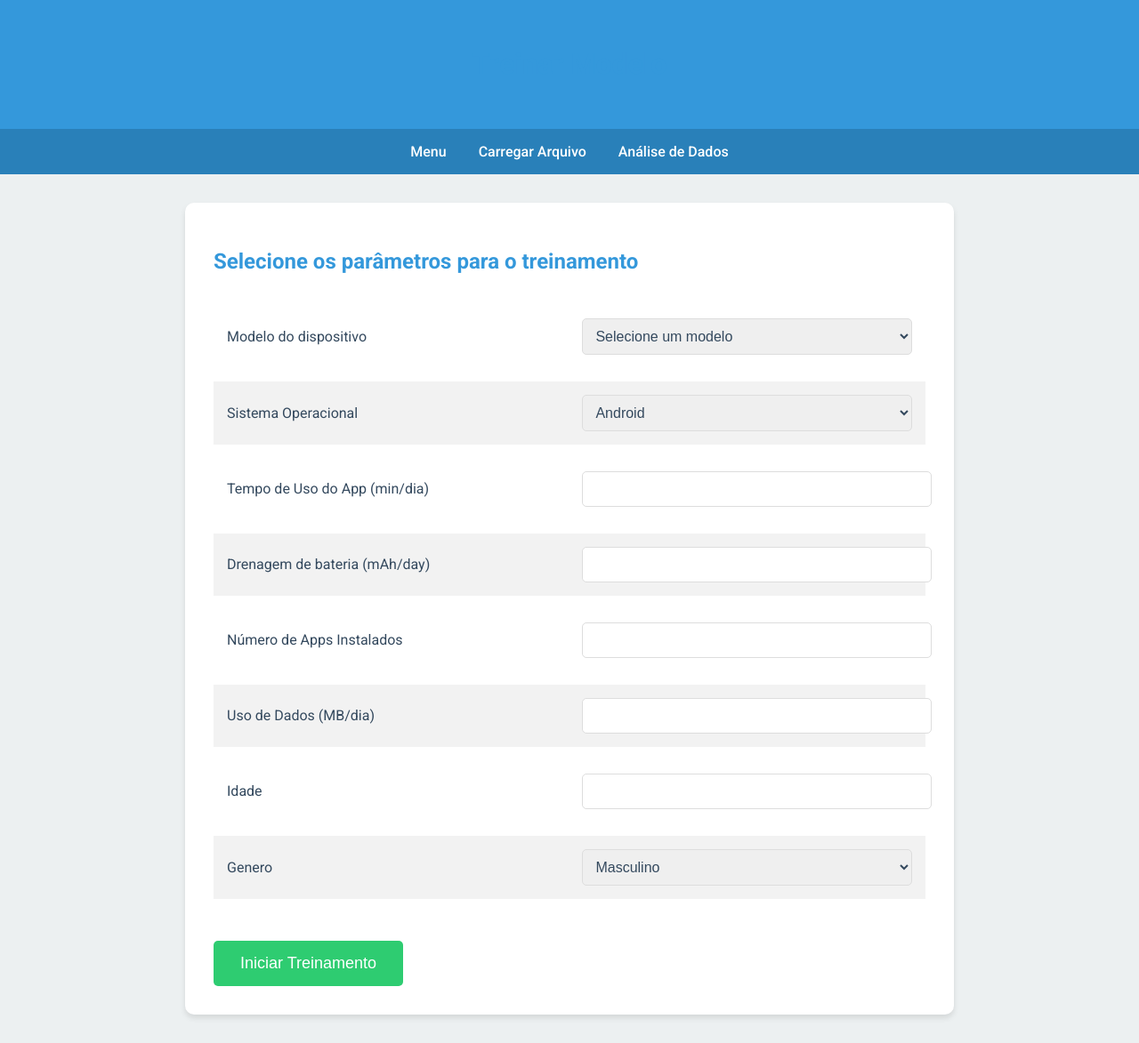
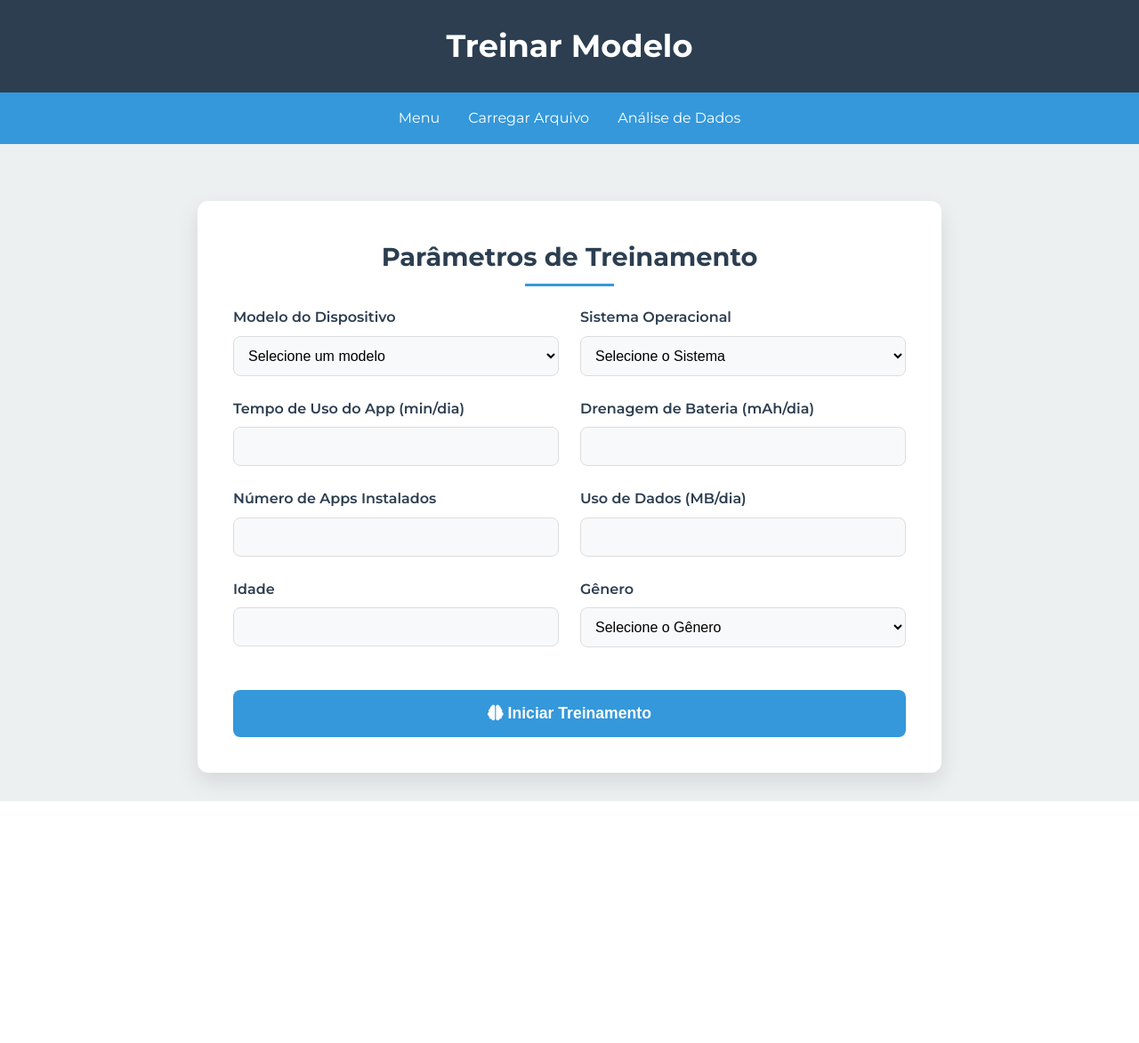
Before and after one commit to GustavoRossii/TrabalhoFinalTopicos, a Flask app: page /treinar in a window 1280 px wide. Shown: the whole page at 89% size. After the commit the page ends 901 px from the top, so only its background shows below. Run offline with Flask 3, Linux system fonts and the light colour scheme; the visitor is signed in with stand-in values (Sample User, id 1).

Commit message:
Update treinar.html

```diff
--- a/templates/treinar.html
+++ b/templates/treinar.html
@@ -3,131 +3,185 @@
 <head>
     <meta charset="UTF-8">
     <meta name="viewport" content="width=device-width, initial-scale=1.0">
-    <title>Treinar Modelo</title>
-    <link href="https://fonts.googleapis.com/css2?family=Roboto:wght@300;400;500;700&display=swap" rel="stylesheet">
+    <title>DataFlow - Treinar Modelo</title>
+    <link rel="icon" type="image/png" sizes="16x16" href="{{ url_for('static', filename='favicon-16x16.png') }}">
+    <link href="https://fonts.googleapis.com/css2?family=Montserrat:wght@300;400;600;700&display=swap" rel="stylesheet">
+    <link rel="stylesheet" href="https://cdnjs.cloudflare.com/ajax/libs/font-awesome/6.0.0-beta3/css/all.min.css">
     <style>
         :root {
-            --primary-color: #3498db;
-            --secondary-color: #2ecc71;
+            --primary-color: #2c3e50;
+            --secondary-color: #3498db;
             --accent-color: #e74c3c;
             --background-color: #ecf0f1;
             --text-color: #34495e;
-            --box-shadow: 0 4px 6px rgba(0, 0, 0, 0.1);
+            --card-bg: #ffffff;
+            --input-bg: #f8f9fa;
         }
-        body, html {
+
+        * {
             margin: 0;
             padding: 0;
-            font-family: 'Roboto', sans-serif;
+            box-sizing: border-box;
+        }
+
+        body {
+            font-family: 'Montserrat', sans-serif;
             background-color: var(--background-color);
             color: var(--text-color);
+            line-height: 1.6;
         }
-        header {
+
+        .container {
+            max-width: 900px;
+            margin: 0 auto;
+            padding: 2rem;
+        }
+
+        .header {
             background-color: var(--primary-color);
             color: white;
-            padding: 2rem;
             text-align: center;
-            box-shadow: var(--box-shadow);
+            padding: 1.5rem;
+            box-shadow: 0 4px 6px rgba(0,0,0,0.1);
         }
-        nav {
-            background-color: #2980b9;
+
+        .header h1 {
+            font-size: 2.2rem;
+            font-weight: 700;
+        }
+
+        .navigation {
+            background-color: var(--secondary-color);
+            display: flex;
+            justify-content: center;
             padding: 1rem;
-            text-align: center;
         }
-        nav a {
+
+        .navigation a {
             color: white;
             text-decoration: none;
             margin: 0 1rem;
             font-weight: 500;
             transition: color 0.3s ease;
         }
-        nav a:hover {
+
+        .navigation a:hover {
             color: var(--accent-color);
         }
-        .container {
-            max-width: 800px;
-            margin: 2rem auto;
-            background: white;
-            padding: 2rem;
-            border-radius: 10px;
-            box-shadow: var(--box-shadow);
+
+        .training-form {
+            background-color: var(--card-bg);
+            border-radius: 12px;
+            padding: 2.5rem;
+            box-shadow: 0 10px 25px rgba(0,0,0,0.1);
+            margin-top: 2rem;
         }
-        h1, h2 {
+
+        .form-title {
+            text-align: center;
             color: var(--primary-color);
+            margin-bottom: 2rem;
+            font-size: 1.8rem;
+            position: relative;
         }
-        table {
-            width: 100%;
-            border-collapse: separate;
-            border-spacing: 0 15px;
-            margin-top: 20px;
+
+        .form-title::after {
+            content: '';
+            position: absolute;
+            bottom: -10px;
+            left: 50%;
+            width: 100px;
+            height: 3px;
+            background-color: var(--secondary-color);
+            transform: translateX(-50%);
         }
-        table th, table td {
-            padding: 15px;
-            text-align: left;
-            border: none;
+
+        .form-grid {
+            display: grid;
+            grid-template-columns: repeat(2, 1fr);
+            gap: 1.5rem;
         }
-        table th {
-            background-color: var(--primary-color);
-            color: white;
-            font-weight: 500;
-            border-radius: 5px 5px 0 0;
+
+        @media (max-width: 768px) {
+            .form-grid {
+                grid-template-columns: 1fr;
             }
-        table tr:nth-child(even) {
-            background-color: #f2f2f2;
         }
-        input, select {
-            width: 100%;
-            padding: 10px;
+
+        .form-group {
+            display: flex;
+            flex-direction: column;
+        }
+
+        .form-group label {
+            margin-bottom: 0.5rem;
+            color: var(--primary-color);
+            font-weight: 600;
+        }
+
+        .form-group input,
+        .form-group select {
+            padding: 0.75rem;
             border: 1px solid #ddd;
-            border-radius: 5px;
-            font-size: 16px;
-            color: var(--text-color);
+            border-radius: 8px;
+            background-color: var(--input-bg);
+            font-size: 1rem;
             transition: border-color 0.3s ease;
         }
-        input:focus, select:focus {
+
+        .form-group input:focus,
+        .form-group select:focus {
             outline: none;
-            border-color: var(--primary-color);
+            border-color: var(--secondary-color);
+            box-shadow: 0 0 0 3px rgba(52, 152, 219, 0.2);
         }
-        button {
-            margin-top: 2rem;
+
+        .submit-btn {
+            grid-column: span 2;
+            padding: 1rem;
             background-color: var(--secondary-color);
             color: white;
             border: none;
-            padding: 15px 30px;
-            border-radius: 5px;
+            border-radius: 8px;
+            font-size: 1.1rem;
+            font-weight: 600;
             cursor: pointer;
-            font-size: 18px;
-            font-weight: 500;
             transition: background-color 0.3s ease;
+            margin-top: 1.5rem;
         }
-        button:hover {
-            background-color: #27ae60;
+
+        .submit-btn:hover {
+            background-color: var(--accent-color);
+        }
+
+        .prediction {
+            text-align: center;
+            margin-top: 2rem;
+            padding: 1rem;
+            background-color: rgba(52, 152, 219, 0.1);
+            border-radius: 8px;
         }
     </style>
-    <script>
-        function validateInput(event) {
-            if (event.target.value < 0 || event.target.value === '-0' || event.target.value === '-0.' || event.target.value === '+0') {
-                event.target.value = 0;
-            }
-        }
-    </script>
 </head>
 <body>
-    <header>
+    <header class="header">
         <h1>Treinar Modelo</h1>
     </header>
-    <nav>
+
+    <nav class="navigation">
         <a href="/menu">Menu</a>
         <a href="/upload">Carregar Arquivo</a>
         <a href="/analisar">Análise de Dados</a>
     </nav>
+
     <div class="container">
-        <h2>Selecione os parâmetros para o treinamento</h2>
-        <form method="POST" action="/treinar">
-            <table>
-                <tr>
-                    <td>Modelo do dispositivo</td>
-                    <td>
-                        <select name="modelo_dispositivo" required>
+        <form method="POST" action="/treinar" class="training-form">
+            <h2 class="form-title">Parâmetros de Treinamento</h2>
+
+            <div class="form-grid">
+                <div class="form-group">
+                    <label for="modelo_dispositivo">Modelo do Dispositivo</label>
+                    <select id="modelo_dispositivo" name="modelo_dispositivo" required>
                         <option value="">Selecione um modelo</option>
                         <option value="Google Pixel 5">Google Pixel 5</option>
                         <option value="OnePlus 9">OnePlus 9</option>
@@ -135,62 +189,75 @@
                         <option value="iPhone 12">iPhone 12</option>
                         <option value="Samsung Galaxy S21">Samsung Galaxy S21</option>
                     </select>
-                    </td>
-                </tr>
-                <tr>
-                    <td>Sistema Operacional</td>
-                    <td>
-                        <select name="sistema_operacional" required>
+                </div>
+
+                <div class="form-group">
+                    <label for="sistema_operacional">Sistema Operacional</label>
+                    <select id="sistema_operacional" name="sistema_operacional" required>
+                        <option value="">Selecione o Sistema</option>
                         <option value="android">Android</option>
                         <option value="ios">iOS</option>
                     </select>
-                </tr>
-                <tr>
-                    <td>Tempo de Uso do App (min/dia)</td>
-                    <td>
-                        <input type="number" name="uso_apps" min="0" oninput="validateInput(event)" required>
-                    </td>
-                </tr>
-                <tr>
-                    <td>Drenagem de bateria (mAh/day)</td>
-                    <td>
-                        <input type="number" name="drenagem_bateria" min="0" oninput="validateInput(event)" required>
-                    </td>
-                </tr>
-                <tr>
-                    <td>Número de Apps Instalados</td>
-                    <td>
-                        <input type="number" name="num_apps" min="0" oninput="validateInput(event)" required>
-                    </td>
-                </tr>
-                <tr>
-                    <td>Uso de Dados (MB/dia)</td>
-                    <td>
-                        <input type="number" name="uso_dados" min="0" oninput="validateInput(event)" required>
-                    </td>
-                </tr>
-                <tr>
-                    <td>Idade</td>
-                    <td>
-                        <input type="number" step="0.1" name="idade" min="0" oninput="validateInput(event)" required>
-                    </td>
-                </tr>
-                <tr>
-                    <td>Genero</td>
-                    <td>
-                        <select name="genero" required>
+                </div>
+
+                <div class="form-group">
+                    <label for="uso_apps">Tempo de Uso do App (min/dia)</label>
+                    <input type="number" id="uso_apps" name="uso_apps" min="0" required>
+                </div>
+
+                <div class="form-group">
+                    <label for="drenagem_bateria">Drenagem de Bateria (mAh/dia)</label>
+                    <input type="number" id="drenagem_bateria" name="drenagem_bateria" min="0" required>
+                </div>
+
+                <div class="form-group">
+                    <label for="num_apps">Número de Apps Instalados</label>
+                    <input type="number" id="num_apps" name="num_apps" min="0" required>
+                </div>
+
+                <div class="form-group">
+                    <label for="uso_dados">Uso de Dados (MB/dia)</label>
+                    <input type="number" id="uso_dados" name="uso_dados" min="0" required>
+                </div>
+
+                <div class="form-group">
+                    <label for="idade">Idade</label>
+                    <input type="number" id="idade" step="0.1" name="idade" min="0" required>
+                </div>
+
+                <div class="form-group">
+                    <label for="genero">Gênero</label>
+                    <select id="genero" name="genero" required>
+                        <option value="">Selecione o Gênero</option>
                         <option value="masculino">Masculino</option>
                         <option value="feminino">Feminino</option>
                     </select>
-                    </td>
-                </tr>
+                </div>
 
-            </table>
-            <button type="submit">Iniciar Treinamento</button>
+                <button type="submit" class="submit-btn">
+                    <i class="fas fa-brain"></i> Iniciar Treinamento
+                </button>
+            </div>
         </form>
+
         {% if previsao %}
+            <div class="prediction">
                 <h3>Previsão: {{ previsao }} (hrs / dia)</h3>
+            </div>
         {% endif %}
     </div>
+
+    <script>
+        function validateInput(event) {
+            if (event.target.value < 0 || event.target.value === '-0' || event.target.value === '-0.' || event.target.value === '+0') {
+                event.target.value = 0;
+            }
+        }
+
+        // Adiciona evento de validação a todos os inputs numéricos
+        document.querySelectorAll('input[type="number"]').forEach(input => {
+            input.addEventListener('input', validateInput);
+        });
+    </script>
 </body>
 </html>
```
Lines whose indentation alone changed are shown as unchanged.
